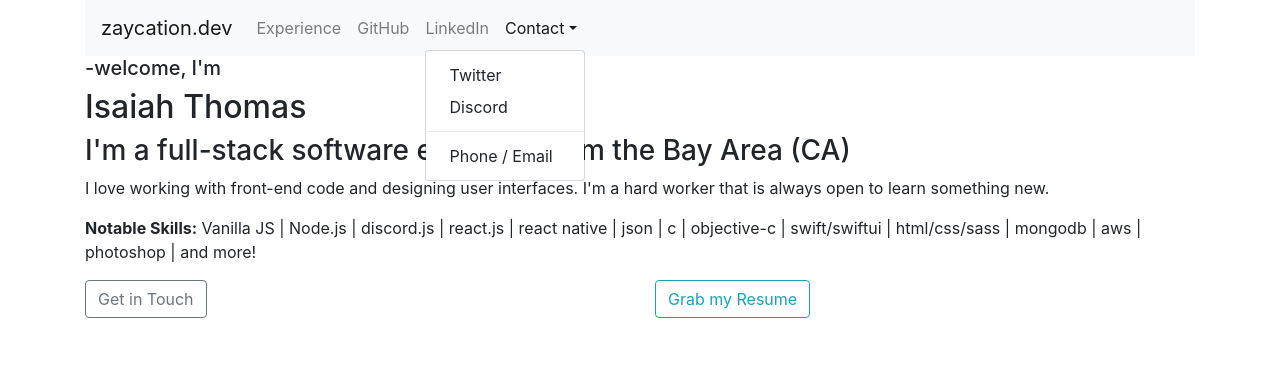
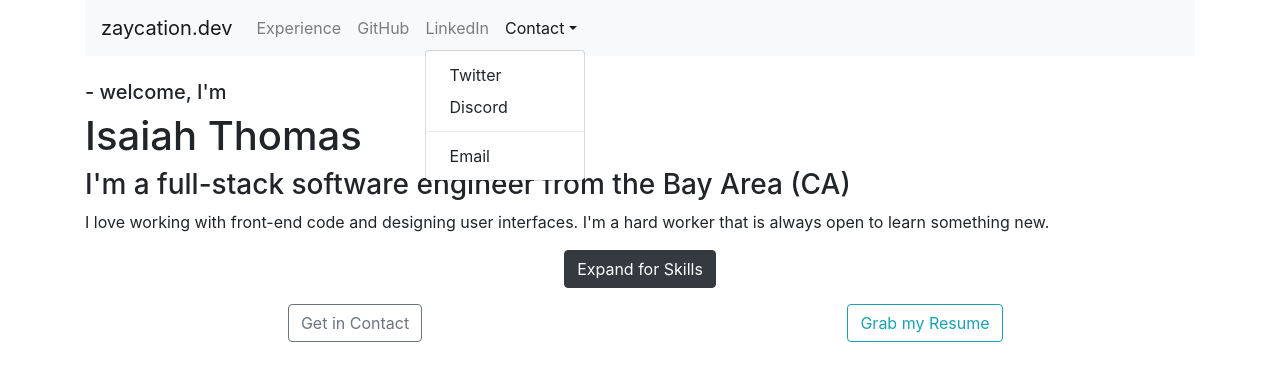
Before and after one commit to zaycation/zaycationdev-react002, a React (Create React App) app: page / in a window 1280 px wide. Both pictures are taken after a click on the link "Contact". Shown: the top 380 px of the page. Built offline with nearby package versions, Linux system fonts and the light colour scheme.

Commit message:
polished up maincomponent

```diff
--- a/src/App.css
+++ b/src/App.css
@@ -36,3 +36,9 @@
     transform: rotate(360deg);
   }
 }
+
+#skills {
+  justify-content: center;
+  align-items: center;
+  position: absolute;
+}
--- a/src/components/MainComponent.js
+++ b/src/components/MainComponent.js
@@ -1,17 +1,137 @@
 import React, { useState } from "react";
-import { Container, Row, Col, Button, Tooltip } from "reactstrap";
+import {
+  Container,
+  Row,
+  Col,
+  Button,
+  Tooltip,
+  Collapse,
+  Card,
+  CardBody,
+  CardHeader,
+  Modal,
+  ModalHeader,
+  ModalBody,
+  ModalFooter,
+  Form,
+  FormGroup,
+  Label,
+  Input,
+} from "reactstrap";
+
+const SkillsToggler = (props) => {
+  const [isOpen, setIsOpen] = useState(false);
+
+  const toggle = () => setIsOpen(!isOpen);
+
+  return (
+    <div className="text-center">
+      <Button color="dark" onClick={toggle} style={{ marginBottom: "1rem" }}>
+        Expand for Skills
+      </Button>
+      <Collapse isOpen={isOpen}>
+        <Card>
+          <CardHeader>Notable Skills</CardHeader>
+          <CardBody>
+            Vanilla JS | Node.js | discord.js | react.js | react native | json |
+            c | objective-c | swift/swiftui | html/css/sass | mongodb | aws |
+            photoshop | and more!
+          </CardBody>
+        </Card>
+      </Collapse>
+      <br />
+    </div>
+  );
+};
+
+const EmailModal = (props) => {
+  const { className } = props;
+
+  const [modal, setModal] = useState(false);
+
+  const toggle = () => setModal(!modal);
+
+  return (
+    <div>
+      <Button outline color="secondary" onClick={toggle}>
+        Get in Contact
+      </Button>
+      <Modal isOpen={modal} toggle={toggle} className={className}>
+        <ModalHeader toggle={toggle}>Email to zaycation.dev</ModalHeader>
+        <ModalBody>
+          <Form>
+            <Row form>
+              <Col>
+                <FormGroup>
+                  <Label for="clientName">Name</Label>
+                  <Input
+                    type="name"
+                    name="name"
+                    id="clientName"
+                    placeholder="John Doe..."
+                  />
+                </FormGroup>
+              </Col>
+            </Row>
+            <Row form>
+              <Col>
+                <FormGroup>
+                  <Label for="clientEmail">Email</Label>
+                  <Input
+                    type="email"
+                    name="email"
+                    id="clientEmail"
+                    placeholder="youremailhere@gmail.com"
+                  />
+                </FormGroup>
+              </Col>
+            </Row>
+
+            <Row form>
+              <Col>
+                <FormGroup>
+                  <Label for="clientMessage">Your Message</Label>
+                  <Input
+                    type="message"
+                    name="message"
+                    id="clientMessage"
+                    placeholder="Example: Hey you're awesome keep it up!"
+                  />
+                </FormGroup>
+              </Col>
+            </Row>
+            <FormGroup check>
+              <Input type="checkbox" name="check" id="subscriptionCheck" />
+              <Label for="subscriptionCheck" check>
+                Subscribe for seasonal project updates
+              </Label>
+            </FormGroup>
+          </Form>
+        </ModalBody>
+        <ModalFooter>
+          <Button color="danger" onClick={toggle}>
+            Cancel
+          </Button>
+          <Button color="success" onClick={toggle}>
+            Send Email
+          </Button>{" "}
+        </ModalFooter>
+      </Modal>
+    </div>
+  );
+};
 
 const Main = (props) => {
   const [tooltipOpen, setTooltipOpen] = useState(false);
 
   const toggle = () => setTooltipOpen(!tooltipOpen);
-
   return (
     <Container>
       <Row>
         <Col>
-          <h5>-welcome, I'm</h5>
-          <h2>Isaiah Thomas</h2>
+          <br />
+          <h5>- welcome, I'm</h5>
+          <h1>Isaiah Thomas</h1>
 
           <h3>I'm a full-stack software engineer from the Bay Area (CA)</h3>
         </Col>
@@ -22,26 +142,14 @@ const Main = (props) => {
             I love working with front-end code and designing user interfaces.
             I'm a hard worker that is always open to learn something new.
           </p>
-          <p>
-            <strong>Notable Skills:</strong> Vanilla JS | Node.js | discord.js |
-            react.js | react native | json | c | objective-c | swift/swiftui |
-            html/css/sass | mongodb | aws | photoshop | and more!
-          </p>
+          <div>
+            <SkillsToggler />
+          </div>
         </Col>
       </Row>
-      <Row>
+      <Row className="text-center">
         <Col xs="6">
-          <Button id="git-button" outline color="secondary">
-            Get in Touch
-          </Button>{" "}
-          <Tooltip
-            placement="bottom"
-            isOpen={tooltipOpen}
-            target="git-button"
-            toggle={toggle}
-          >
-            Shoot me an email
-          </Tooltip>
+          <EmailModal />
         </Col>
         <Col xs="6">
           <Button id="resume-button" outline color="info">
@@ -53,7 +161,7 @@ const Main = (props) => {
             target="resume-button"
             toggle={toggle}
           >
-            Shoot me an email
+            Download as a PDF
           </Tooltip>
         </Col>
       </Row>
--- a/src/components/NavbarComponent.js
+++ b/src/components/NavbarComponent.js
@@ -49,7 +49,7 @@ const SitewideNavbar = (props) => {
                     <DropdownItem>Twitter</DropdownItem>
                     <DropdownItem>Discord</DropdownItem>
                     <DropdownItem divider />
-                    <DropdownItem>Phone / Email</DropdownItem>
+                    <DropdownItem>Email</DropdownItem>
                   </DropdownMenu>
                 </UncontrolledDropdown>
               </Nav>
```
Also changed, not shown: src/components/ExpComponent.js (added, +14 -0 lines), src/123.jpeg (added).
